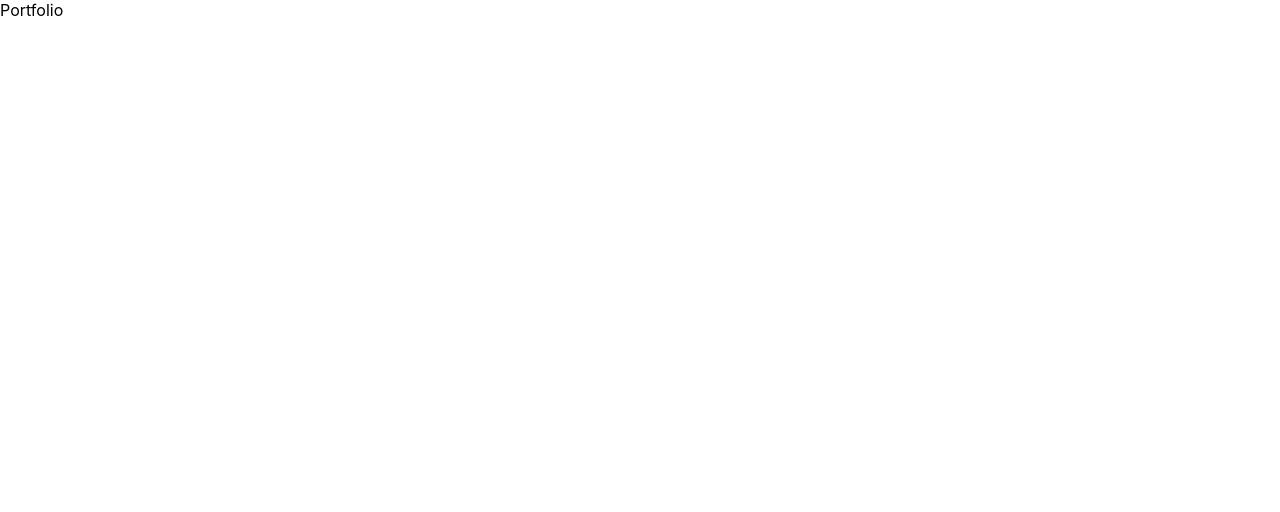
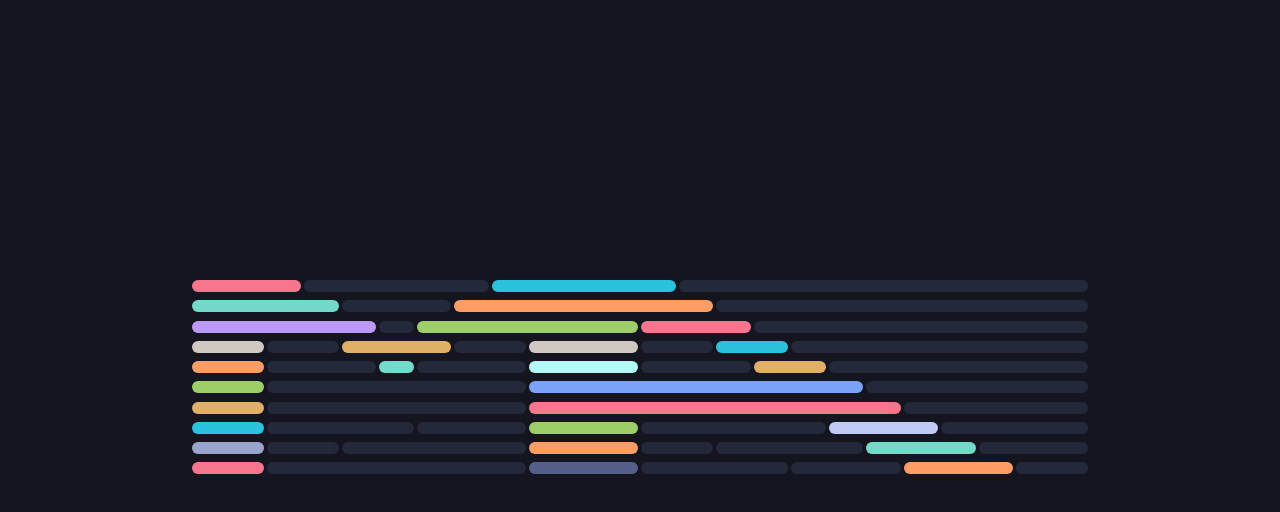
Before and after one commit to Martinelli-89/a-m-portfolio, a React (Create React App) app: page / in a window 1280 px wide. Shown: the top 512 px of the page. Built offline with nearby package versions, Linux system fonts and the light colour scheme.

Commit message:
div logo created

```diff
--- a/src/App.jsx
+++ b/src/App.jsx
@@ -1,13 +1,17 @@
-
 import './App.scss';
 
-const App = () => {
+import { useState } from 'react';
+import Logo from './Components/Logo/Logo.jsx';
+
+const App = () => {;
+
+  const [showLogo, setShowLogo] = useState(false);
 
   return (
     <div className="App">
-      Portfolio
+      <Logo />
     </div>
   );
-}
+};
 
 export default App;
--- a/src/App.scss
+++ b/src/App.scss
@@ -0,0 +1,17 @@
+* {
+    margin: 0px;
+    padding: 0px;
+    box-sizing: border-box;
+}
+
+.App {
+
+    background-color: #14151e;
+    width: 100vw;
+    height: 100vh;
+    display: flex;
+    flex-direction: column;
+    justify-content: center;
+    align-items: center;
+
+}
--- /dev/null
+++ b/src/Components/Logo/Logo.jsx
@@ -0,0 +1,80 @@
+import React from "react";
+import "./Logo.scss";
+
+
+const Logo = () => {
+
+    const logo =
+        <div className="logoWrapper">
+            <div className="l1 letter"></div>
+            <div className="l2 line"></div>
+            <div className="l4 letter"></div>
+            <div className="l5 line"></div>
+            <div className="l21 letter"></div>
+            <div className="l22 line"></div>
+            <div className="l23 letter"></div>
+            <div className="l25 line"></div>
+            <div className="l31 letter"></div>
+            <div className="l32 line"></div>
+            <div className="l33 letter"></div>
+            <div className="l35 letter"></div>
+            <div className="l36 line"></div>
+            <div className="l41 letter"></div>
+            <div className="l42 letter"></div>
+            <div className="l43 letter"></div>
+            <div className="l44 line"></div>
+            <div className="l45 letter"></div>
+            <div className="l46 line"></div>
+            <div className="l47 line"></div>
+            <div className="l48 line"></div>
+            <div className="l51 letter"></div>
+            <div className="l52 line"></div>
+            <div className="l53 letter"></div>
+            <div className="l54 line"></div>
+            <div className="l55 letter"></div>
+            <div className="l56 line"></div>
+            <div className="l57 letter"></div>
+            <div className="l58 line"></div>
+            <div className="l61 letter"></div>
+            <div className="l62 line"></div>
+            <div className="l63 letter"></div>
+            <div className="l66 line"></div>
+            <div className="l71 letter"></div>
+            <div className="l72 line"></div>
+            <div className="l74 letter"></div>
+            <div className="l77 line"></div>
+            <div className="l81 letter"></div>
+            <div className="l82 line"></div>
+            <div className="l83 line"></div>
+            <div className="l84 letter"></div>
+            <div className="l85 line"></div>
+            <div className="l87 letter"></div>
+            <div className="l88 line"></div>
+            <div className="l91 letter"></div>
+            <div className="l92 line"></div>
+            <div className="l93 line"></div>
+            <div className="l94 letter"></div>
+            <div className="l95 line"></div>
+            <div className="l96 line"></div>
+            <div className="l97 letter"></div>
+            <div className="l98 line"></div>
+            <div className="l101 letter"></div>
+            <div className="l102 line"></div>
+            <div className="l103 letter"></div>
+            <div className="l104 line"></div>
+            <div className="l105 line"></div>
+            <div className="l106 letter"></div>
+            <div className="l107 line"></div>
+        </div>
+
+    return (
+
+        <>
+            {logo}
+        </>
+
+    );
+
+    }
+
+export default Logo;
--- /dev/null
+++ b/src/Components/Logo/Logo.scss
@@ -0,0 +1,295 @@
+.logoWrapper {
+
+    display: grid;
+    grid-template-columns: repeat(24,1fr);
+    grid-template-rows: repeat(12,1fr);
+    width: 70%;
+    height: 30%;
+    gap: 3px;
+
+    .line {
+
+        border-radius: 15px;
+        background-color: #24283b;
+        width: 100%;
+        height: 70%;
+    }
+
+    .letter {
+        border-radius: 15px;
+        width: 100%;
+        height: 70%;
+    }
+
+    .l1 {
+        grid-column: 1 / 4;
+        grid-row: 1 / 2;
+        background-color: #f7768e;
+
+    }
+    .l2 {
+        grid-column: 4 / 9;
+        grid-row: 1 / 2;
+
+    }
+    .l4 {
+        grid-column: 9 / 14;
+        grid-row: 1 / 2;
+        background-color: #2ac3de;
+    }
+    .l5 {
+        grid-column: 14 / 25;
+        grid-row: 1 / 2;
+
+    }
+    .l21 {
+        grid-column: 1 / 5;
+        grid-row: 2 / 3;
+        background-color: #73daca;
+    }
+    .l22 {
+        grid-column: 5 / 8;
+        grid-row: 2 / 3;
+
+    }
+    .l23 {
+        grid-column: 8 / 15;
+        grid-row: 2 / 3;
+        background-color: #ff9e64;
+    }
+    .l25 {
+        grid-column: 15 / 25;
+        grid-row: 2 / 3;
+
+    }
+    .l31 {
+        grid-column: 1 / 6;
+        grid-row: 3 / 4;
+        background-color: #bb9af7;
+    }
+    .l32 {
+        grid-column: 6 / 7;
+        grid-row: 3 / 4;
+    }
+    .l33 {
+        grid-column: 7 / 13;
+        grid-row: 3 / 4;
+        background-color: #9ece6a;
+    }
+    .l35 {
+        grid-column: 13 / 16;
+        grid-row: 3 / 4;
+        background-color: #f7768e;
+    }
+    .l36 {
+        grid-column: 16 / 25;
+        grid-row: 3 / 4;
+    }
+
+    .l41 {
+        grid-column: 1 / 3;
+        grid-row: 4 / 5;
+        background-color: #cfc9c2;
+    }
+    .l42 {
+        grid-column: 5 / 8;
+        grid-row: 4 / 5;
+        background-color: #e0af68;
+    }
+    .l43 {
+        grid-column: 10 / 13;
+        grid-row: 4 / 5;
+        background-color: #cfc9c2;
+    }
+    .l44 {
+        grid-column: 13 / 15;
+        grid-row: 4 / 5;
+    }
+    .l45 {
+        grid-column: 15 / 17;
+        grid-row: 4 / 5;
+        background-color: #2ac3de
+    }
+    .l46 {
+        grid-column: 17 / 25;
+        grid-row: 4 / 5;
+    }
+    .l47 {
+        grid-column: 3 / 5;
+        grid-row: 4 / 5;
+    }
+    .l48 {
+        grid-column: 8 / 10;
+        grid-row: 4 / 5;
+    }
+    .l51 {
+        grid-column: 1 / 3;
+        grid-row: 5 / 6;
+        background-color: #ff9e64;
+    }
+    .l52 {
+        grid-column: 3 / 6;
+        grid-row: 5 / 6;
+    }
+    .l53 {
+        grid-column: 6 / 7;
+        grid-row: 5 / 6;
+        background-color: #73dace;
+    }
+    .l54 {
+        grid-column: 7 / 10;
+        grid-row: 5 / 6;
+    }
+    .l55 {
+        grid-column: 10 / 13;
+        grid-row: 5 / 6;
+        background-color: #b4f9f8;
+    }
+    .l56 {
+        grid-column: 13 / 16;
+        grid-row: 5 / 6;
+    }
+    .l57 {
+        grid-column: 16 / 18;
+        grid-row: 5 / 6;
+        background-color: #e0af68;
+    }
+    .l58 {
+        grid-column: 18 / 25;
+        grid-row: 5 / 6;
+    }
+    .l61 {
+        grid-column: 1 / 3;
+        grid-row: 6 / 7;
+        background-color: #9ece6a;
+    }
+    .l62 {
+        grid-column: 3 / 10;
+        grid-row: 6 / 7;
+    }
+    .l63 {
+        grid-column: 10 / 19;
+        grid-row: 6 / 7;
+        background-color: #7aa2f7;
+    }
+    .l66 {
+        grid-column: 19 / 25;
+        grid-row: 6 / 7;
+    }
+    .l71 {
+        grid-column: 1 / 3;
+        grid-row: 7 / 8;
+        background-color: #e0af68;
+    }
+    .l72 {
+        grid-column: 3 / 10;
+        grid-row: 7 / 8;
+    }
+    .l74 {
+        grid-column: 10 / 20;
+        grid-row: 7 / 8;
+        background-color: #f7768e;
+    }
+    .l77 {
+        grid-column: 20 / 25;
+        grid-row: 7 / 8;
+    }
+    .l81 {
+        grid-column: 1 / 3;
+        grid-row: 8 / 9;
+        background-color: #2ac3de;
+    }
+    .l82 {
+        grid-column: 3 / 7;
+        grid-row: 8 / 9;
+    }
+    .l83 {
+        grid-column: 7 / 10;
+        grid-row: 8 / 9;
+    }
+    .l84 {
+        grid-column: 10 / 13;
+        grid-row: 8 / 9;
+        background-color: #9ece6a;
+    }
+    .l85 {
+        grid-column: 13 / 18;
+        grid-row: 8 / 9;
+    }
+    .l87 {
+        grid-column: 18 / 21;
+        grid-row: 8 / 9;
+        background-color: #c0caf5;
+    }
+    .l88 {
+        grid-column: 21 / 25;
+        grid-row: 8 / 9;
+    }
+    .l91 {
+        grid-column: 1 / 3;
+        grid-row: 9 / 10;
+        background-color: #9aa5ce;
+    }
+    .l92 {
+        grid-column: 3 / 5;
+        grid-row: 9 / 10;
+    }
+    .l93 {
+        grid-column: 5 / 10;
+        grid-row: 9 / 10;
+    }
+    .l94 {
+        grid-column: 10 / 13;
+        grid-row: 9 / 10;
+        background-color: #ff9e64;
+    }
+    .l95 {
+        grid-column: 13 / 15;
+        grid-row: 9 / 10;
+    }
+    .l96 {
+        grid-column: 15 / 19;
+        grid-row: 9 / 10;
+    }
+    .l97 {
+        grid-column: 19 / 22;
+        grid-row: 9 / 10;
+        background-color: #73daca;
+    }
+    .l98 {
+        grid-column: 22 / 25;
+        grid-row: 9 / 10;
+    }
+
+    .l101 {
+        grid-column: 1 / 3;
+        grid-row: 10 / 11;
+        background-color: #f7768e ;
+    }
+    .l102 {
+        grid-column: 3 / 10;
+        grid-row: 10 / 11;
+    }
+    .l103 {
+        grid-column: 10 / 13;
+        grid-row: 10 / 11;
+        background-color: #565f89;
+    }
+    .l104 {
+        grid-column: 13 / 17;
+        grid-row: 10 / 11;
+    }
+    .l105 {
+        grid-column: 17 / 20;
+        grid-row: 10 / 11;
+    }
+    .l106 {
+        grid-column: 20 / 23;
+        grid-row: 10 / 11;
+        background-color: #ff9e64 ;
+    }
+    .l107 {
+        grid-column: 23 / 25;
+        grid-row: 10 / 11;
+    }
+}
```
